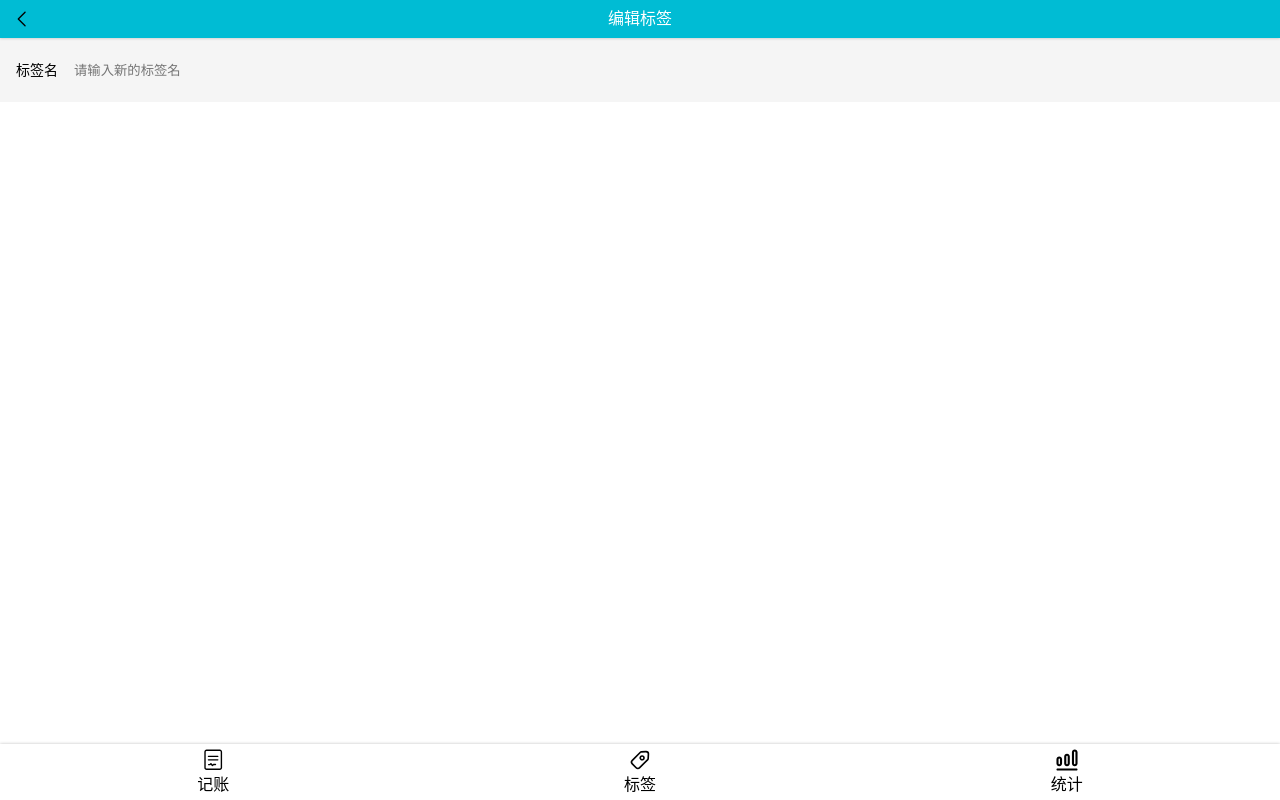
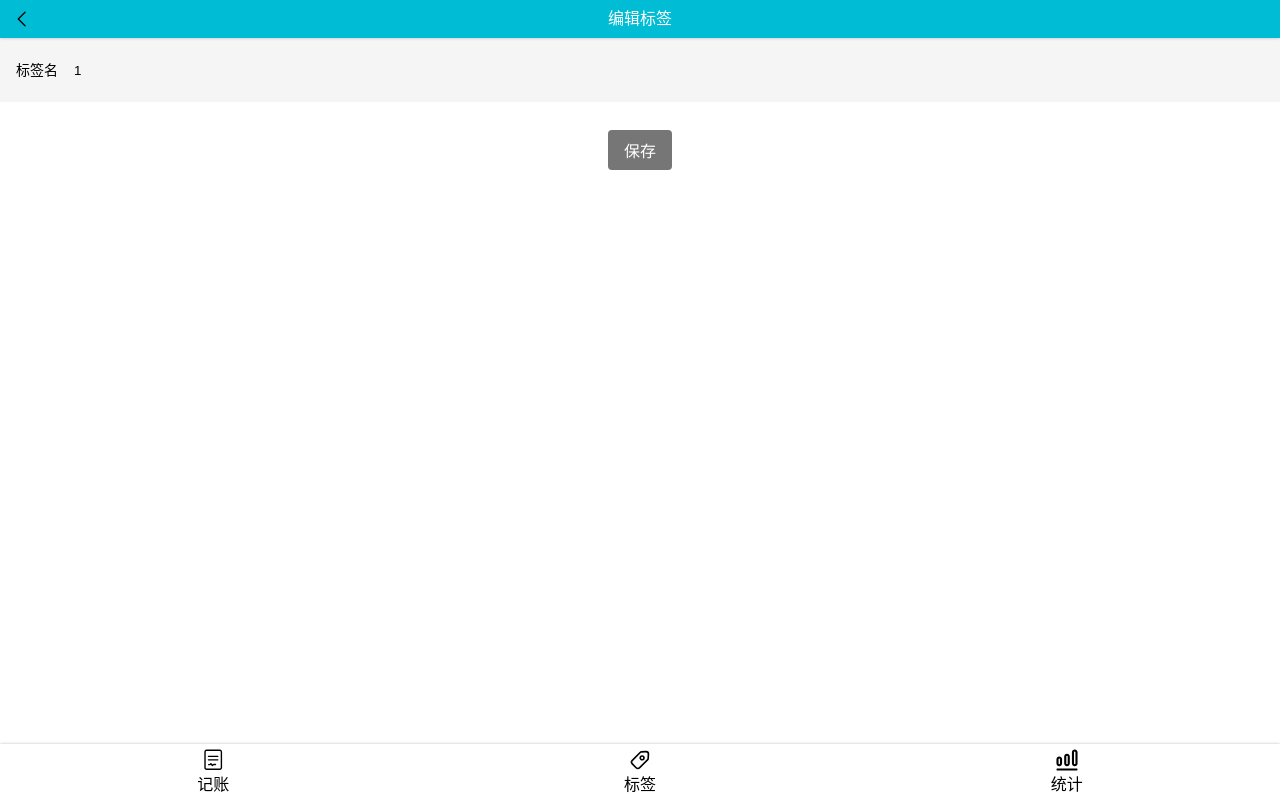
Before and after one commit to yingjieweb/charge2, a React app: page /#/tag/1 in a window 1280 px wide. Built offline with nearby package versions, Linux system fonts and the light colour scheme.

Commit message:
temporary commit to find bugs

```diff
--- a/src/views/TagEdit.tsx
+++ b/src/views/TagEdit.tsx
@@ -11,20 +11,22 @@ type Params = {
 }
 
 const TagEdit:React.FC = (props) => {
-  const {findTag, updateTag, saveTag, deleteTag} = useTags();
+  const {findTag, saveTag, deleteTag} = useTags();
   let {routerTag} = useParams<Params>();
   const matchedTag = findTag(routerTag);
+  let newTag = routerTag;
   const onChange: ChangeEventHandler<HTMLInputElement> = (event) => {
-    updateTag(matchedTag, event.target.value);
+    // updateTag(matchedTagId, event.target.value);
+    newTag = event.target.value;
   };
   return (
       <Layout title='编辑标签' leftIconName='left'>
         <Wrapper>
-          <Input label="标签名" type="text" placeholder="请输入新的标签名" defaultValue={matchedTag} onChange={onChange}></Input>
+          <Input label="标签名" type="text" placeholder="请输入新的标签名" defaultValue={routerTag} onChange={onChange}></Input>
         </Wrapper>
         <ButtonsWrapper>
-          {/*<Button onClick={() => {saveTag()}}>保存</Button>
-          <Button onClick={() => {deleteTag(matchedTag)}}>删除</Button>*/}
+          <Button onClick={() => {saveTag(matchedTag, newTag)}}>保存</Button>
+          {/*<Button onClick={() => {deleteTag(matchedTag)}}>删除</Button>*/}
         </ButtonsWrapper>
       </Layout>
   )
```
